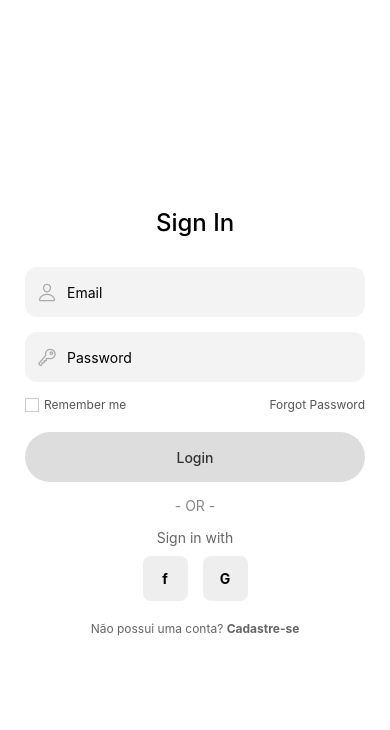
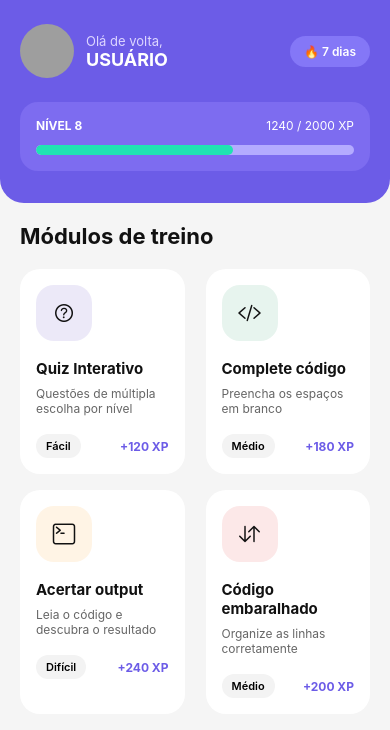
Before and after one commit to BrenoMontenegro/smarthub-mobile, a React Native app in the folder mobile/: screen /Home in a window 390 px wide. Shown: the top 730 px of the page. Built offline with nearby package versions, Linux system fonts and the light colour scheme; grey boxes are pictures that could not be loaded.

Commit message:
feat: adding home page screen and minor updates in folders structure

```diff
--- a/mobile/src/navigation/AuthStack.tsx
+++ b/mobile/src/navigation/AuthStack.tsx
@@ -2,6 +2,7 @@ import { createNativeStackNavigator } from '@react-navigation/native-stack'
 import SignInScreen from '../pages/Login/SignInScreen'
 import SignUpScreen from '../pages/Login/SignUpScreen'
 import SuccessScreen from '../pages/Login/SuccessScreen'
+import { HomeScreen } from '../pages/Home/HomeScreen'
 
 const Stack = createNativeStackNavigator()
 
@@ -11,6 +12,7 @@ export default function AuthStack() {
       <Stack.Screen name="SignIn" component={SignInScreen} />
       <Stack.Screen name="SignUp" component={SignUpScreen} />
       <Stack.Screen name="Success" component={SuccessScreen} />
+      <Stack.Screen name="Home" component={HomeScreen} />
     </Stack.Navigator>
   )
 }
--- /dev/null
+++ b/mobile/src/pages/Home/ChallengeCard.tsx
@@ -0,0 +1,122 @@
+import React from 'react'
+
+import {
+  View,
+  Text,
+  TouchableOpacity,
+  StyleSheet,
+} from 'react-native'
+
+import { Ionicons } from '@expo/vector-icons'
+
+interface Props {
+  title: string
+  description: string
+  xp: number
+  difficulty: string
+  icon: any
+  color: string
+}
+
+export function ChallengeCard({
+  title,
+  description,
+  xp,
+  difficulty,
+  icon,
+  color,
+}: Props) {
+  return (
+    <TouchableOpacity style={styles.card}>
+      <View
+        style={[
+          styles.iconContainer,
+          { backgroundColor: color },
+        ]}
+      >
+        <Ionicons
+          name={icon}
+          size={24}
+          color="#111"
+        />
+      </View>
+
+      <Text style={styles.title}>
+        {title}
+      </Text>
+
+      <Text style={styles.description}>
+        {description}
+      </Text>
+
+      <View style={styles.footer}>
+        <View style={styles.badge}>
+          <Text style={styles.badgeText}>
+            {difficulty}
+          </Text>
+        </View>
+
+        <Text style={styles.xp}>
+          +{xp} XP
+        </Text>
+      </View>
+    </TouchableOpacity>
+  )
+}
+
+const styles = StyleSheet.create({
+  card: {
+    width: '47%',
+    backgroundColor: '#FFF',
+    borderRadius: 20,
+    padding: 16,
+    marginBottom: 16,
+    elevation: 2,
+  },
+
+  iconContainer: {
+    width: 56,
+    height: 56,
+    borderRadius: 18,
+    justifyContent: 'center',
+    alignItems: 'center',
+    marginBottom: 18,
+  },
+
+  title: {
+    fontSize: 15,
+    fontWeight: '700',
+    color: '#111',
+    marginBottom: 8,
+  },
+
+  description: {
+    fontSize: 12,
+    color: '#666',
+    marginBottom: 18,
+  },
+
+  footer: {
+    flexDirection: 'row',
+    justifyContent: 'space-between',
+    alignItems: 'center',
+  },
+
+  badge: {
+    backgroundColor: '#F3F3F3',
+    paddingHorizontal: 10,
+    paddingVertical: 5,
+    borderRadius: 999,
+  },
+
+  badgeText: {
+    fontSize: 11,
+    fontWeight: '600',
+  },
+
+  xp: {
+    fontWeight: '700',
+    color: '#6C5CE7',
+    fontSize: 12,
+  },
+})
--- /dev/null
+++ b/mobile/src/pages/Home/HomeScreen.tsx
@@ -0,0 +1,108 @@
+import React, {
+  useEffect,
+  useState,
+} from 'react'
+
+import {
+  View,
+  Text,
+  SafeAreaView,
+  Image,
+  FlatList,
+} from 'react-native'
+
+import { styles } from './home.styles'
+
+import { Challenge } from './home.types'
+
+import { ChallengeCard } from './ChallengeCard'
+
+import { getChallenges } from '../../services/home.service'
+
+export function HomeScreen() {
+  const [challenges, setChallenges] =
+    useState<Challenge[]>([])
+
+  useEffect(() => {
+    loadChallenges()
+  }, [])
+
+  async function loadChallenges() {
+    const data = (await getChallenges()) as Challenge[]
+
+    setChallenges(data)
+  }
+
+  return (
+    <SafeAreaView style={styles.container}>
+      <View style={styles.header}>
+        <View style={styles.userRow}>
+          <View style={styles.userInfo}>
+            <Image
+              source={{
+                uri: 'https://i.pravatar.cc/150?img=12',
+              }}
+              style={styles.avatar}
+            />
+
+            <View>
+              <Text style={styles.greeting}>
+                Olá de volta,
+              </Text>
+
+              <Text style={styles.username}>
+                USUÁRIO
+              </Text>
+            </View>
+          </View>
+
+          <View style={styles.streakBadge}>
+            <Text style={styles.streakText}>
+              🔥 7 dias
+            </Text>
+          </View>
+        </View>
+
+        <View style={styles.progressCard}>
+          <View style={styles.progressTop}>
+            <Text style={styles.levelText}>
+              NÍVEL 8
+            </Text>
+
+            <Text style={styles.xpText}>
+              1240 / 2000 XP
+            </Text>
+          </View>
+
+          <View style={styles.progressBar}>
+            <View style={styles.progressFill} />
+          </View>
+        </View>
+      </View>
+
+      <View style={styles.content}>
+        <Text style={styles.sectionTitle}>
+          Módulos de treino
+        </Text>
+
+        <FlatList
+          data={challenges}
+          keyExtractor={(item) => item.id}
+          numColumns={2}
+          columnWrapperStyle={styles.cardsContainer}
+          showsVerticalScrollIndicator={false}
+          renderItem={({ item }) => (
+            <ChallengeCard
+              title={item.title}
+              description={item.description}
+              xp={item.xp}
+              difficulty={item.difficulty}
+              icon={item.icon}
+              color={item.color}
+            />
+          )}
+        />
+      </View>
+    </SafeAreaView>
+  )
+}
--- /dev/null
+++ b/mobile/src/pages/Home/home.mock.ts
@@ -0,0 +1,43 @@
+import { Challenge } from './home.types'
+
+export const challengesMock: Challenge[] = [
+  {
+    id: '1',
+    title: 'Quiz Interativo',
+    description: 'Questões de múltipla escolha por nível',
+    xp: 120,
+    difficulty: 'Fácil',
+    icon: 'help-circle-outline',
+    color: '#ECE9F8',
+  },
+
+  {
+    id: '2',
+    title: 'Complete código',
+    description: 'Preencha os espaços em branco',
+    xp: 180,
+    difficulty: 'Médio',
+    icon: 'code-slash-outline',
+    color: '#E7F4EE',
+  },
+
+  {
+    id: '3',
+    title: 'Acertar output',
+    description: 'Leia o código e descubra o resultado',
+    xp: 240,
+    difficulty: 'Difícil',
+    icon: 'terminal-outline',
+    color: '#FFF4E5',
+  },
+
+  {
+    id: '4',
+    title: 'Código embaralhado',
+    description: 'Organize as linhas corretamente',
+    xp: 200,
+    difficulty: 'Médio',
+    icon: 'swap-vertical-outline',
+    color: '#FCE8E8',
+  },
+]
--- /dev/null
+++ b/mobile/src/pages/Home/home.styles.ts
@@ -0,0 +1,114 @@
+import { StyleSheet } from 'react-native'
+
+export const styles = StyleSheet.create({
+  container: {
+    flex: 1,
+    backgroundColor: '#F5F5F5',
+  },
+
+  header: {
+    backgroundColor: '#6C5CE7',
+    paddingHorizontal: 20,
+    paddingTop: 24,
+    paddingBottom: 32,
+    borderBottomLeftRadius: 24,
+    borderBottomRightRadius: 24,
+  },
+
+  userRow: {
+    flexDirection: 'row',
+    justifyContent: 'space-between',
+    alignItems: 'center',
+  },
+
+  userInfo: {
+    flexDirection: 'row',
+    alignItems: 'center',
+  },
+
+  avatar: {
+    width: 54,
+    height: 54,
+    borderRadius: 999,
+    marginRight: 12,
+  },
+
+  greeting: {
+    color: '#DDD6FF',
+    fontSize: 13,
+  },
+
+  username: {
+    color: '#FFF',
+    fontWeight: '700',
+    fontSize: 18,
+  },
+
+  streakBadge: {
+    backgroundColor: '#8477F7',
+    paddingHorizontal: 14,
+    paddingVertical: 8,
+    borderRadius: 999,
+  },
+
+  streakText: {
+    color: '#FFF',
+    fontWeight: '600',
+    fontSize: 12,
+  },
+
+  progressCard: {
+    backgroundColor: '#7D6CF0',
+    borderRadius: 18,
+    padding: 16,
+    marginTop: 24,
+  },
+
+  progressTop: {
+    flexDirection: 'row',
+    justifyContent: 'space-between',
+    marginBottom: 12,
+  },
+
+  levelText: {
+    color: '#FFF',
+    fontWeight: '700',
+    fontSize: 12,
+  },
+
+  xpText: {
+    color: '#FFF',
+    fontSize: 12,
+  },
+
+  progressBar: {
+    width: '100%',
+    height: 10,
+    backgroundColor: '#B4ABFF',
+    borderRadius: 999,
+    overflow: 'hidden',
+  },
+
+  progressFill: {
+    width: '62%',
+    height: '100%',
+    backgroundColor: '#20E3B2',
+    borderRadius: 999,
+  },
+
+  content: {
+    flex: 1,
+    padding: 20,
+  },
+
+  sectionTitle: {
+    fontSize: 22,
+    fontWeight: '700',
+    color: '#111',
+    marginBottom: 20,
+  },
+
+  cardsContainer: {
+    justifyContent: 'space-between',
+  },
+})
--- a/mobile/src/pages/Login/SignInScreen.tsx
+++ b/mobile/src/pages/Login/SignInScreen.tsx
@@ -43,7 +43,7 @@ export default function SignInScreen({ navigation }: any) {
       </View>
 
       {/* Button */}
-      <TouchableOpacity style={styles.button}>
+      <TouchableOpacity style={styles.button} onPress={() => navigation.navigate('Home')}>
         <Text style={styles.buttonText}>Login</Text>
       </TouchableOpacity>
 
--- /dev/null
+++ b/mobile/src/services/home.service.ts
@@ -0,0 +1,9 @@
+import { challengesMock } from '../pages/Home/home.mock'
+
+export async function getChallenges() {
+  return new Promise((resolve) => {
+    setTimeout(() => {
+      resolve(challengesMock)
+    }, 600)
+  })
+}
```
Also changed, not shown: mobile/src/pages/Home/home.types.ts (added, +9 -0 lines).
